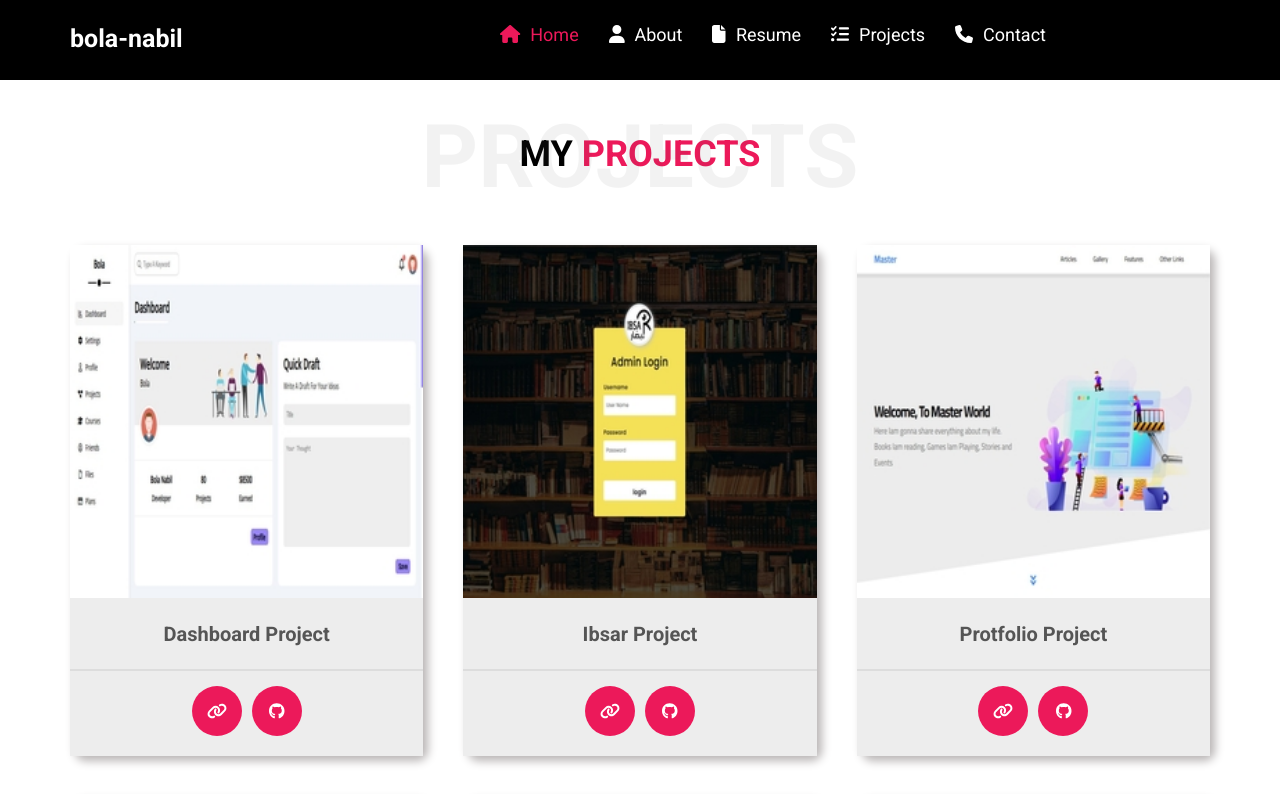
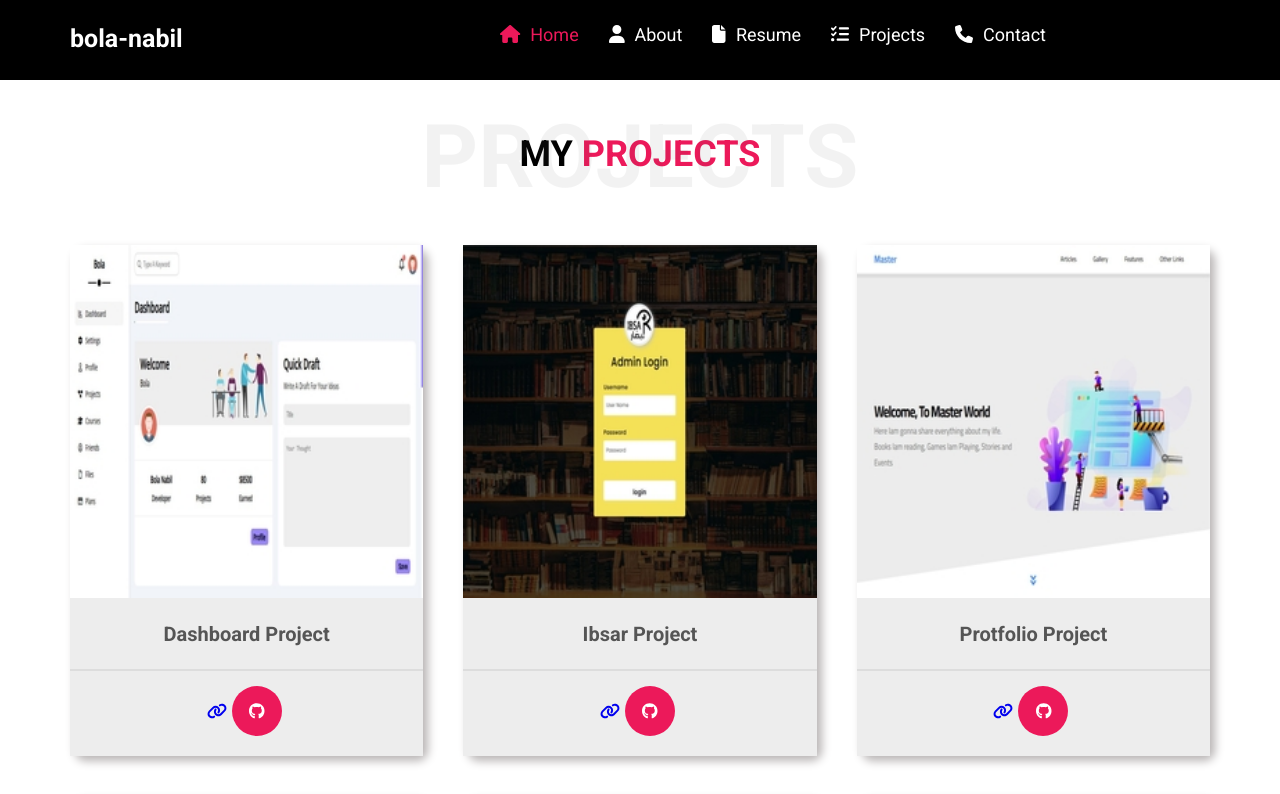
Before and after one commit to bola-nabil/bola-nabil, a React (Create React App) app: page /projects in a window 1280 px wide. Shown: the top 794 px of the page. Built offline with nearby package versions, Linux system fonts and the light colour scheme.

Commit message:
update projects card

```diff
--- a/src/components/ProjectsCard.jsx
+++ b/src/components/ProjectsCard.jsx
@@ -13,7 +13,7 @@ function ProjectsCard(props) {
         </div>
         <div className="projectLinks">
           <Link to={props.toSite} target="_blank">
-            <div className="projectIcon">
+            <div className={props.className}>
               <FontAwesomeIcon className="icon" icon={props.iconSite}/>
             </div>
           </Link>
```
